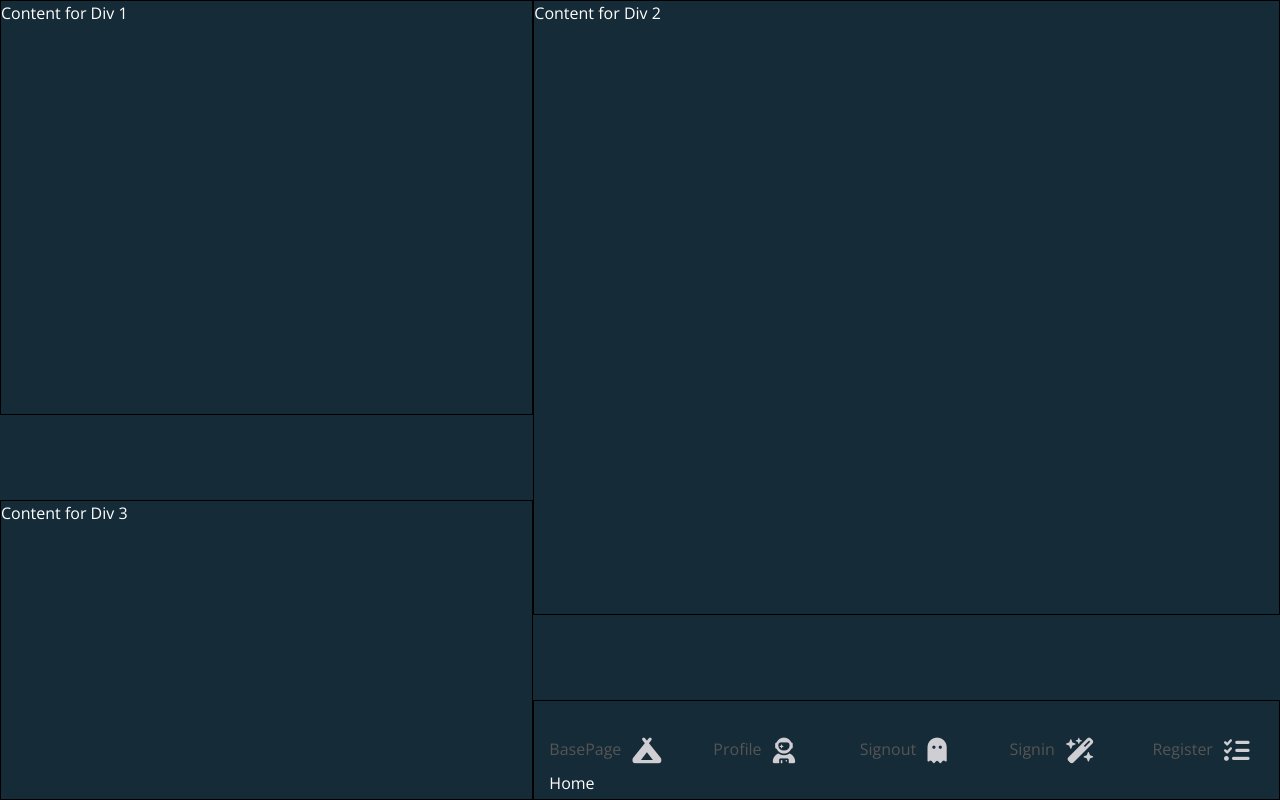
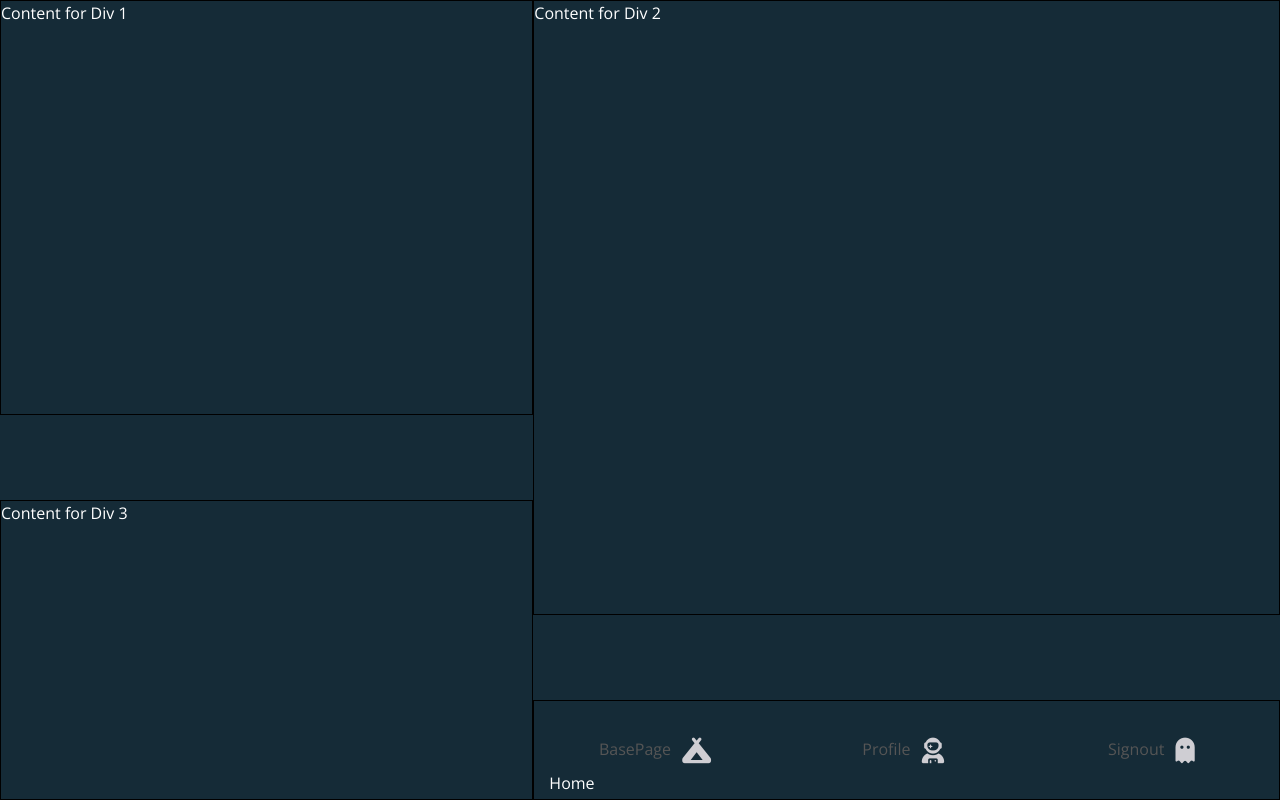
Before and after one commit to Pur3-MAlice/Pom-To-Do-Ro, a React (Create React App) app in the folder frontend/: page / in a window 1280 px wide. Built offline with nearby package versions, Linux system fonts and the light colour scheme.

Commit message:
adds empty render error handling

```diff
--- a/frontend/src/App.js
+++ b/frontend/src/App.js
@@ -1,5 +1,6 @@
 import './api/axiosDefaults';
 import { Route, Switch } from "react-router-dom";
+import { Row, Col } from 'react-bootstrap';
 
 import styles from './App.module.css';
 
@@ -17,7 +18,18 @@ function App() {
             } />
           <Route exact path="/signin" render={() => <SignInForm />} />
           <Route exact path="/signup" render={() => <SignUpForm />} />
-          <Route render={() => <p>Page not found!</p>} />
+          <Route render={() =>
+            <Row className={`justify-content-md-center ${styles.Row}`}>
+              <Col className="my-auto p-md-2" md={12}>
+                <div className={styles.Title}>
+                  <h1>Pom-To-Do-Ro</h1>
+                  <h4 className={styles.Title}>
+                    Sorry we can't find the page you were looking for!
+                  </h4>
+                </div>
+              </Col>
+            </Row>
+          } />
         </Switch>
 
     </div>
--- a/frontend/src/App.module.css
+++ b/frontend/src/App.module.css
@@ -12,7 +12,21 @@
 
 .Main {
   padding-top: 81px;
+}
 
+.Row {
+  height: calc(100vh - 100px);
+}
+
+.Title {
+  font-style: normal;
+  font-weight: bold;
+  font-size: 16px;
+  line-height: 30px;
+  text-align: center;
+  letter-spacing: 0.2em;
+  text-transform: uppercase;
+  color: #fcfcfc;
 }
 
 .Content {
--- a/frontend/src/components/BasePage.js
+++ b/frontend/src/components/BasePage.js
@@ -3,7 +3,6 @@ import React from 'react';
 import { Container, Row, Col } from 'react-bootstrap';
 import NavBar from './NavBar';
 import { Route, Switch } from 'react-router-dom';
-import SignInForm from './SignInForm';
 
 const BasePage = () => {
   return (
@@ -13,10 +12,8 @@ const BasePage = () => {
           Content for Div 1
           <Container>
             <Switch>
-              <Route exact path="/signin" render={() => <SignInForm/>} />
               <Route exact path="/signout" render={() => <p>Signout</p>} />
               <Route exact path="/profile" render={() => <p>Profile</p>} />
-              <Route exact path="/register" render={() => <p>Register</p>} />
             </Switch>
           </Container>
         </Col>
--- a/frontend/src/components/NavBar.js
+++ b/frontend/src/components/NavBar.js
@@ -26,16 +26,6 @@ const NavBar = () => {
           Signout <i class="fa-solid fa-ghost"></i>
         </NavLink>
       </Nav.Item>
-      <Nav.Item>
-        <NavLink to="/signin">
-          Signin <i class="fa-solid fa-wand-magic-sparkles"></i>
-        </NavLink>
-      </Nav.Item>
-      <Nav.Item>
-        <NavLink to="/register">
-          Register <i class="fa-solid fa-list-check"></i>
-        </NavLink>
-      </Nav.Item>
     </Nav>
   );
 };
```
